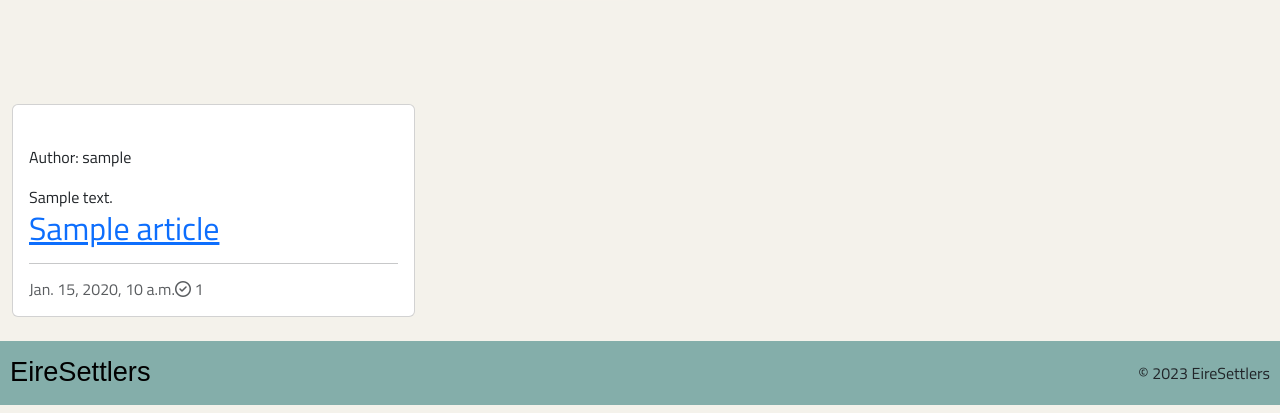
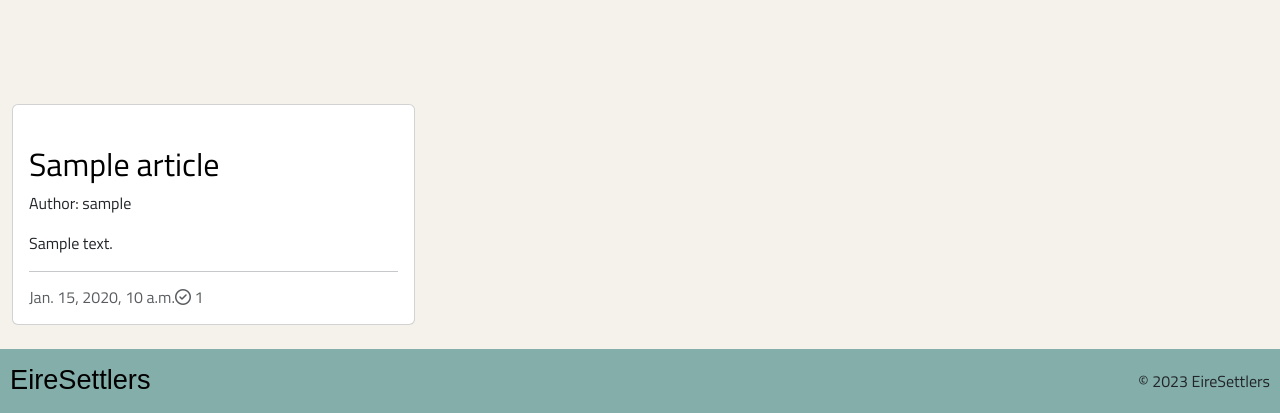
Before and after one commit to tinobragaa/eire-settlers, a Django app: page / in a window 1280 px wide. Shown: the part 696-1109 px from the top of the page. Run offline with Django 4.2, Linux system fonts and the light colour scheme; tables that the repository leaves empty hold one stand-in row (values such as "Sample post"); some libraries are stand-ins or nearby versions; some web fonts are replaced.

Commit message:
Fix: adjusted small design issues

```diff
--- a/static/css/style.css
+++ b/static/css/style.css
@@ -67,7 +67,7 @@ footer {
     margin-top: 5px;
 }
 
-.btn-one {
+.btn-one, .edit-btn {
     position: relative;
     overflow: hidden;
     background-color: #84aeaa;
@@ -76,8 +76,19 @@ footer {
 }
 
 /* Hover effect */
-.btn-one:hover {
+.btn-one:hover, .edit-btn:hover {
     background-color: #9ca593;
     color: white;
     border-color: black;
 }
+
+.card-img-top {
+    max-width: 100%; /* Set maximum width */
+    max-height: 200px; /* Set maximum height */
+    object-fit: cover; /* Ensure image covers the entire container */
+}
+
+.card-body a {
+    color: black;
+    text-decoration: none;
+}
--- a/templates/articles_list.html
+++ b/templates/articles_list.html
@@ -18,14 +18,14 @@
                                 {% else %}
                                 <img class="card-img-top" src=" {{ article.image_preview.url }}">
                                 {% endif %}
+                                <a href="{% url 'article_detail' article.slug  %}" class="post-link">
+                                    <h2 class="card-title">{{ article.title }}</h2>
+                                </a>
                                 <div class="image-flash">
                                     <p class="author">Author: {{ article.member }}</p>
                                     <p class="card-text">{{ article.excerpt }}</p>
                                 </div>
                             </div>
-                            <a href="{% url 'article_detail' article.slug  %}" class="post-link">
-                                <h2 class="card-title">{{ article.title }}</h2>
-                            </a>
                             <hr/>
                             <p class="card-text text-muted h6">{{ article.created_on }}<i class="fa-regular fa-circle-check"></i>
                                 {{ article.endorsement_amount }}</p>
--- a/templates/edit_article.html
+++ b/templates/edit_article.html
@@ -9,7 +9,7 @@
         <form method="POST" enctype="multipart/form-data">
             {% csrf_token %}
             {% crispy form %}
-            <button type="submit" class="btn auth-btn mt-4 mb-4 hover">Save</button>
+            <button type="submit" class="btn mt-4 mb-4 edit-btn">Save</button>
         </form>
     </div>
 </div>
--- a/templates/edit_profile.html
+++ b/templates/edit_profile.html
@@ -21,7 +21,7 @@
                         </div>
                     {% endfor %}
                     {% if request.resolver_match.url_name == 'update_profile' %}
-                    <button type="submit" class="btn auth-btn mt-4 mb-4 hover">Save</button>
+                    <button type="submit" class="btn edit-btn mt-4 mb-4">Save</button>
                     {% endif %}
                 </form>
             </div>
--- a/templates/index.html
+++ b/templates/index.html
@@ -33,14 +33,14 @@
                                 {% else %}
                                 <img class="card-img-top" src=" {{ article.image_preview.url }}">
                                 {% endif %}
+                                <a href="{% url 'article_detail' article.slug  %}" class="post-link">
+                                    <h2 class="card-title">{{ article.title }}</h2>
+                                </a>
                                 <div class="image-flash">
                                     <p class="author">Author: {{ article.member }}</p>
                                     <p class="card-text">{{ article.excerpt }}</p>
                                 </div>
                             </div>
-                            <a href="{% url 'article_detail' article.slug  %}" class="post-link">
-                                <h2 class="card-title">{{ article.title }}</h2>
-                            </a>
                             <hr/>
                             <p class="card-text text-muted h6">{{ article.created_on }}<i class="fa-regular fa-circle-check"></i>
                                 {{ article.endorsement_amount }}</p>
```
Also changed, not shown: templates/member_articles.html (+22 -9 lines), templates/saved_articles.html (+22 -10 lines).
